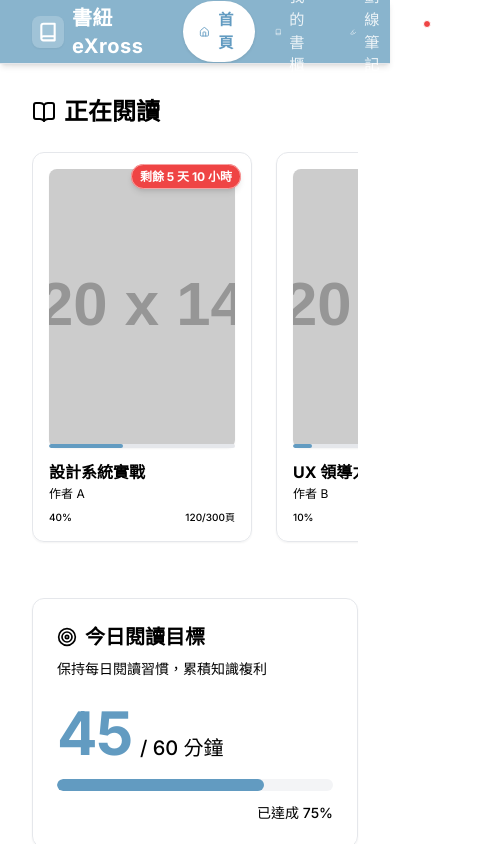
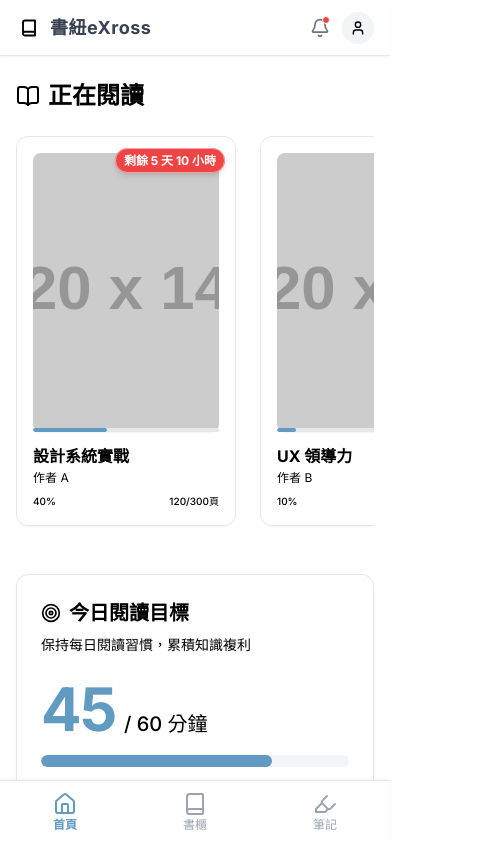
Before and after one commit to joanne6277/exross_bookshelf, a website built with Vite: page index.html in a window 390 px wide. Shown: the whole page, 493 px wide, since content can reach past the window. Built offline with nearby package versions, Linux system fonts and the light colour scheme; placeholder pictures from the web are drawn by us; files whose address does not match are found by name.

Commit message:
header and navigation

```diff
--- a/css/layout.css
+++ b/css/layout.css
@@ -1,42 +1,89 @@
-/* App Layout & Navigation Styles */
-
-.app-header {
-    background-color: var(--bg-header);
-    color: var(--text-on-header);
-}
-.app-header input::placeholder {
-    color: rgba(255, 255, 255, 0.7);
+/* --- Desktop Header Container --- */
+.desktop-header-container {
+    background-color: rgba(255, 255, 255, 0.9);
+    backdrop-filter: blur(8px);
+    -webkit-backdrop-filter: blur(8px);
+    border-bottom: 1px solid var(--border-color);
+    /* 確保 Header 在最上層 */
+    z-index: 50;
 }
 
-/* Top Navigation Active State */
-.nav-link {
-    color: rgba(255,255,255,0.85);
-    padding: 0.5rem 1rem;
-    border-radius: 9999px;
+/* --- Desktop Capsule Navigation (按鈕變膠囊) --- */
+.desktop-nav {
+    background-color: #F3F4F6; /* 整個導航區塊的底色，做成一個淺灰底座看起來更像 Tab Group (可選) */
+    padding: 0.25rem;
+    border-radius: 9999px; /* 大圓角 */
+    display: flex;
+    gap: 0.25rem;
+}
+
+/* 個別膠囊按鈕樣式 */
+.desktop-nav .nav-link {
+    padding: 0.5rem 1.25rem;
+    border-radius: 9999px; /* 膠囊形狀 */
+    color: var(--text-secondary);
+    font-weight: 500;
+    font-size: 0.9rem;
     transition: all 0.2s ease-in-out;
-    font-weight: 500;
-    font-size: 0.95rem;
     display: flex;
     align-items: center;
     gap: 0.5rem;
+    background-color: transparent; /* 預設透明 */
 }
 
-.nav-link:hover {
-    color: white;
-    background-color: rgba(255, 255, 255, 0.15);
+.desktop-nav .nav-link:hover {
+    color: var(--text-primary);
+    background-color: rgba(255, 255, 255, 0.5);
 }
 
-.nav-link.active {
+/* 選中狀態：實心膠囊 */
+.desktop-nav .nav-link.active {
+    background-color: white; /* 或者用 var(--bg-accent) 若想要有色背景 */
     color: var(--bg-accent);
-    background-color: white;
+    box-shadow: 0 1px 3px rgba(0,0,0,0.1);
     font-weight: 700;
-    box-shadow: 0 1px 3px rgba(0,0,0,0.1);
 }
 
-.nav-link.active i {
-    stroke-width: 2.5px;
+/* --- Mobile Bottom Navigation --- */
+.mobile-bottom-nav {
+    background-color: white;
+    border-top: 1px solid var(--border-color);
+    box-shadow: 0 -1px 3px rgba(0,0,0,0.05);
+    padding-bottom: env(safe-area-inset-bottom); /* 適配 iPhone 底部橫條 */
 }
 
+/* 手機版 Nav Link 樣式 (垂直排列，強調圖示) */
+.mobile-nav-items .nav-link {
+    flex: 1;
+    display: flex;
+    flex-direction: column;
+    align-items: center;
+    justify-content: center;
+    padding: 0.5rem 0;
+    color: #9CA3AF; /* gray-400 */
+    font-size: 0.75rem; /* 12px */
+    font-weight: 500;
+    background-color: transparent;
+    transition: color 0.2s;
+    border-radius: 0;
+}
+
+.mobile-nav-items .nav-link i {
+    margin-bottom: 0.125rem;
+    width: 24px;
+    height: 24px;
+}
+
+.mobile-nav-items .nav-link:hover {
+    color: var(--text-secondary);
+}
+
+.mobile-nav-items .nav-link.active {
+    color: var(--bg-accent);
+    font-weight: 700;
+    background-color: transparent;
+    box-shadow: none;
+}
 .tab-active {
     border-bottom-color: var(--bg-accent) !important;
     color: var(--bg-accent) !important;
--- a/index.html
+++ b/index.html
@@ -10,34 +10,32 @@
     <link rel="stylesheet" href="css/main.css">
     <link rel="stylesheet" href="css/layout.css">
     <link rel="stylesheet" href="css/components.css">
-<link rel="stylesheet" href="/index.css">
 </head>
-<body class="bg-primary text-text-primary h-screen flex flex-col">
+<body class="bg-primary text-text-primary h-screen flex flex-col overflow-hidden">
 
     <!-- 頂部導覽列 -->
-    <header class="app-header shadow-md border-b border-border-color flex items-center justify-between px-8 z-50 flex-shrink-0 h-16 sticky top-0">
-        <div class="flex items-center h-full gap-10">
-            <div class="flex items-center space-x-2 cursor-pointer hover:opacity-90 transition-opacity" id="logo-reload-btn">
-                <span class="rounded-lg p-1.5 bg-white/20 shadow-sm"><svg xmlns="http://www.w3.org/2000/svg" width="20" height="20" viewBox="0 0 24 24" fill="none" stroke="white" stroke-width="2.5" stroke-linecap="round" stroke-linejoin="round"><path d="M4 19.5v-15A2.5 2.5 0 0 1 6.5 2H20v20H6.5a2.5 2.5 0 0 1 0-5H20"></path></svg></span>
-                <span class="text-xl font-bold tracking-wide">書紐eXross</span>
-            </div>
-            <nav class="flex h-full items-center space-x-1">
-                <a href="#" data-view="homepage" id="nav-homepage" class="nav-link active"><i data-lucide="home" class="w-4 h-4"></i><span>首頁</span></a>
-                <a href="#" data-view="books" id="nav-books" class="nav-link"><i data-lucide="book" class="w-4 h-4"></i><span>我的書櫃</span></a>
-                <a href="#" data-view="bookmark" id="nav-bookmark" class="nav-link"><i data-lucide="highlighter" class="w-4 h-4"></i><span>劃線筆記</span></a>
-            </nav>
+    <header id="desktop-header" class="desktop-header-container hidden md:flex sticky top-0 w-full h-16 items-center justify-between px-8 z-50 shadow-sm">
+        <div class="flex items-center space-x-2 cursor-pointer hover:opacity-80 transition-opacity logo-reload-btn">
+            <span class="rounded-lg p-1.5 bg-accent/10 shadow-sm"><svg xmlns="http://www.w3.org/2000/svg" width="20" height="20" viewBox="0 0 24 24" fill="none" stroke="currentColor" stroke-width="2.5" stroke-linecap="round" stroke-linejoin="round" style="color: var(--bg-accent);"><path d="M4 19.5v-15A2.5 2.5 0 0 1 6.5 2H20v20H6.5a2.5 2.5 0 0 1 0-5H20"></path></svg></span>
+            <span class="text-xl font-bold tracking-wide text-gray-700">書紐eXross</span>
         </div>
-        <div class="flex items-center gap-5">
-            <button class="p-1.5 rounded-full hover:bg-white/10 transition-colors relative"><i data-lucide="bell" class="w-5 h-5 text-white"></i><span class="absolute top-1 right-1.5 w-2 h-2 bg-red-500 rounded-full border border-white"></span></button>
+
+        <nav class="desktop-nav">
+            <a href="#" data-view="homepage" class="nav-link active"><i data-lucide="home" class="w-4 h-4"></i><span>首頁</span></a>
+            <a href="#" data-view="books" class="nav-link"><i data-lucide="book" class="w-4 h-4"></i><span>我的書櫃</span></a>
+            <a href="#" data-view="bookmark" class="nav-link"><i data-lucide="highlighter" class="w-4 h-4"></i><span>劃線筆記</span></a>
+        </nav>
+
+        <div class="flex items-center gap-4">
+            <button class="p-2 rounded-full hover:bg-gray-100 transition-colors relative"><i data-lucide="bell" class="w-5 h-5 text-gray-600"></i><span class="absolute top-1 right-1.5 w-2 h-2 bg-red-500 rounded-full border border-white"></span></button>
             <div class="relative">
-                <button id="user-menu-btn" class="rounded-full w-9 h-9 bg-white/20 flex items-center justify-center overflow-hidden hover:bg-white/30 transition-all focus:ring-2 focus:ring-white/50 border border-white/10"><i data-lucide="user" class="w-5 h-5 text-white"></i></button>
+                <button id="user-menu-btn-desktop" class="rounded-full w-9 h-9 bg-gray-200 flex items-center justify-center overflow-hidden hover:bg-gray-300 transition-all border border-gray-200 user-menu-trigger"><i data-lucide="user" class="w-5 h-5 text-gray-600"></i></button>
                 <div id="user-dropdown" class="hidden absolute top-full right-0 mt-3 w-80 bg-white rounded-xl shadow-2xl border border-gray-100 z-50 overflow-hidden text-left text-text-primary animate-fade-in-down">
                     <div class="p-5">
                         <p class="text-xs font-bold text-text-secondary uppercase tracking-wider mb-3">連結書店帳號</p>
                         <div class="space-y-3">
-                             <div id="store-taaze" class="store-card unlinked flex items-center justify-between p-3 rounded-lg border cursor-pointer" data-store-id="taaze" data-store-name="讀冊生活"><div class="flex items-center gap-3"><div class="w-8 h-8 rounded-full bg-blue-100 flex items-center justify-center text-xs font-bold text-blue-600">T</div><div><p class="text-sm font-bold text-text-primary">讀冊生活</p><p class="text-xs status-text">未連結</p></div></div><button class="text-xs px-3 py-1.5 rounded-full font-medium transition-colors action-btn">連結</button></div>
-                             <div id="store-sanmin" class="store-card linked flex items-center justify-between p-3 rounded-lg border cursor-pointer" data-store-id="sanmin" data-store-name="三民書局"><div class="flex items-center gap-3"><div class="w-8 h-8 rounded-full bg-green-100 flex items-center justify-center text-xs font-bold text-green-600">S</div><div><p class="text-sm font-bold text-text-primary">三民書局</p><p class="text-xs status-text">已連結</p></div></div><button class="text-xs px-3 py-1.5 rounded-full font-medium transition-colors action-btn">管理</button></div>
-                             <div id="store-iread" class="store-card unlinked flex items-center justify-between p-3 rounded-lg border cursor-pointer" data-store-id="iread" data-store-name="iRead 灰熊"><div class="flex items-center gap-3"><div class="w-8 h-8 rounded-full bg-yellow-100 flex items-center justify-center text-xs font-bold text-yellow-600">i</div><div><p class="text-sm font-bold text-text-primary">iRead 灰熊</p><p class="text-xs status-text">未連結</p></div></div><button class="text-xs px-3 py-1.5 rounded-full font-medium transition-colors action-btn">連結</button></div>
+                            <div class="store-card unlinked flex items-center justify-between p-3 rounded-lg border cursor-pointer" data-store-name="讀冊生活"><div class="flex items-center gap-3"><div class="w-8 h-8 rounded-full bg-blue-100 flex items-center justify-center text-xs font-bold text-blue-600">T</div><div><p class="text-sm font-bold text-text-primary">讀冊生活</p><p class="text-xs status-text">未連結</p></div></div><button class="text-xs px-3 py-1.5 rounded-full font-medium transition-colors action-btn">連結</button></div>
+                            <div class="store-card linked flex items-center justify-between p-3 rounded-lg border cursor-pointer" data-store-name="三民書局"><div class="flex items-center gap-3"><div class="w-8 h-8 rounded-full bg-green-100 flex items-center justify-center text-xs font-bold text-green-600">S</div><div><p class="text-sm font-bold text-text-primary">三民書局</p><p class="text-xs status-text">已連結</p></div></div><button class="text-xs px-3 py-1.5 rounded-full font-medium transition-colors action-btn">管理</button></div>                             <div id="store-iread" class="store-card unlinked flex items-center justify-between p-3 rounded-lg border cursor-pointer" data-store-id="iread" data-store-name="iRead 灰熊"><div class="flex items-center gap-3"><div class="w-8 h-8 rounded-full bg-yellow-100 flex items-center justify-center text-xs font-bold text-yellow-600">i</div><div><p class="text-sm font-bold text-text-primary">iRead 灰熊</p><p class="text-xs status-text">未連結</p></div></div><button class="text-xs px-3 py-1.5 rounded-full font-medium transition-colors action-btn">連結</button></div>
                         </div>
                     </div>
                 </div>
@@ -45,11 +43,38 @@
         </div>
     </header>
 
+    <header id="mobile-header" class="md:hidden fixed top-0 left-0 w-full h-14 bg-white/95 backdrop-blur border-b border-border-color flex items-center justify-between px-4 z-40 shadow-sm">
+        <div class="flex items-center space-x-2 logo-reload-btn text-accent">
+            <span class="rounded bg-accent/10 p-1"><svg xmlns="http://www.w3.org/2000/svg" width="18" height="18" viewBox="0 0 24 24" fill="none" stroke="currentColor" stroke-width="2.5" stroke-linecap="round" stroke-linejoin="round" class="text-accent"><path d="M4 19.5v-15A2.5 2.5 0 0 1 6.5 2H20v20H6.5a2.5 2.5 0 0 1 0-5H20"></path></svg></span>
+            <span class="text-lg font-bold tracking-wide text-gray-700">書紐eXross</span>
+        </div>
+        <div class="flex items-center gap-3">
+            <button class="relative"><i data-lucide="bell" class="w-5 h-5 text-gray-500"></i><span class="absolute -top-0.5 right-0 w-2 h-2 bg-red-500 rounded-full border border-white"></span></button>
+            <button id="user-menu-btn-mobile" class="w-8 h-8 bg-gray-100 rounded-full flex items-center justify-center text-text-secondary user-menu-trigger"><i data-lucide="user" class="w-4 h-4"></i></button>
+        </div>
+    </header>
+
+    <nav id="mobile-bottom-nav" class="mobile-bottom-nav md:hidden fixed bottom-0 left-0 w-full h-16 flex z-50">
+        <div class="mobile-nav-items flex w-full h-full justify-around items-center">
+            <a href="#" data-view="homepage" class="nav-link active">
+                <i data-lucide="home"></i>
+                <span>首頁</span>
+            </a>
+            <a href="#" data-view="books" class="nav-link">
+                <i data-lucide="book"></i>
+                <span>書櫃</span>
+            </a>
+            <a href="#" data-view="bookmark" class="nav-link">
+                <i data-lucide="highlighter"></i>
+                <span>筆記</span>
+            </a>
+        </div>
+    </nav>
+
     <!-- 主要內容區 -->
-    <main class="flex-1 overflow-y-auto bg-primary p-8 scroll-smooth w-full max-w-[1600px] mx-auto h-[calc(100vh-4rem)]">
-
+    <main class="flex-1 overflow-y-auto bg-primary p-4 pt-20 pb-24 md:p-8 md:pt-8 md:pb-8 scroll-smooth w-full max-w-[1600px] mx-auto h-screen">
         <!-- HOMEPAGE VIEW -->
-        <div id="view-homepage" class="view-section space-y-10">
+        <div id="view-homepage" class="view-section space-y-8 md:space-y-10">
             <section>
                 <div class="flex items-center justify-between mb-6"><h2 class="text-2xl font-bold text-text-primary flex items-center gap-2"><i data-lucide="book-open" class="w-6 h-6 text-accent"></i>正在閱讀</h2></div>
                 <div class="flex overflow-x-auto space-x-6 pb-4 no-scrollbar">
@@ -65,7 +90,7 @@
         </div>
 
         <!-- BOOKMARK VIEW -->
-        <div id="view-bookmark" class="view-section hidden h-full pb-4">
+        <div id="view-bookmark" class="view-section hidden h-full">
             <div class="flex h-full rounded-2xl shadow-sm border border-border-color overflow-hidden bg-white">
                 <!-- Left Sidebar -->
                 <div class="w-1/3 min-w-[300px] max-w-[400px] border-r border-border-color flex flex-col bg-gray-50">
@@ -345,6 +370,19 @@
     </div>
 
     <script type="module" src="js/main.js"></script>
-<script type="module" src="/index.tsx"></script>
+    <script type="module" src="/index.tsx"></script>
+    <script>
+        document.addEventListener('DOMContentLoaded', () => {
+            const triggers = document.querySelectorAll('.user-menu-trigger');
+            const dropdown = document.getElementById('user-dropdown');
+
+            triggers.forEach(btn => {
+                btn.addEventListener('click', (e) => {
+                    e.stopPropagation();
+                    dropdown.classList.toggle('hidden');
+                });
+            });
+        });
+    </script>
 </body>
 </html>
--- a/js/router.js
+++ b/js/router.js
@@ -1,25 +1,27 @@
+// js/router.js
 export function initRouter() {
     const navLinks = document.querySelectorAll('.nav-link');
     const views = document.querySelectorAll('.view-section');
 
-    // Add click listeners to nav items
+    // Add click listeners
     navLinks.forEach(link => {
         link.addEventListener('click', (e) => {
             e.preventDefault();
-            const viewName = link.dataset.view;
+            const target = e.currentTarget;
+            const viewName = target.dataset.view;
             switchView(viewName);
         });
     });
 
-    // Logo click reloads/resets to homepage
-    const logoBtn = document.getElementById('logo-reload-btn');
-    if (logoBtn) {
-        logoBtn.addEventListener('click', () => {
+    // Logo click reloads
+    const logoBtns = document.querySelectorAll('.logo-reload-btn');
+    logoBtns.forEach(btn => {
+        btn.addEventListener('click', () => {
             window.location.reload();
         });
-    }
+    });
 
-    // Initialize default view based on active class or default
+    // Initialize default view
     const activeLink = document.querySelector('.nav-link.active');
     if (activeLink) {
         switchView(activeLink.dataset.view);
@@ -30,7 +32,6 @@ export function initRouter() {
 
 function switchView(viewName) {
     const viewId = `view-${viewName}`;
-    const navId = `nav-${viewName}`;
 
     // Hide all views
     document.querySelectorAll('.view-section').forEach(view => {
@@ -41,11 +42,18 @@ function switchView(viewName) {
     const targetView = document.getElementById(viewId);
     if (targetView) targetView.classList.remove('hidden');
 
-    // Update nav state
+    // Sync Active States (Desktop & Mobile)
     document.querySelectorAll('.nav-link').forEach(nav => {
-        nav.classList.remove('active');
-        if (nav.id === navId) nav.classList.add('active');
+        if (nav.dataset.view === viewName) {
+            nav.classList.add('active');
+        } else {
+            nav.classList.remove('active');
+        }
     });
+
+    // Scroll to top
+    const main = document.querySelector('main');
+    if(main) main.scrollTop = 0;
 
     console.log(`Switched to view: ${viewName}`);
 }
--- a/package.json
+++ b/package.json
@@ -12,5 +12,8 @@
     "@types/node": "^22.19.2",
     "typescript": "~5.8.2",
     "vite": "^6.2.0"
+  },
+  "dependencies": {
+    "lucide-react": "^0.556.0"
   }
 }
```
Also changed, not shown: 1 other file.
